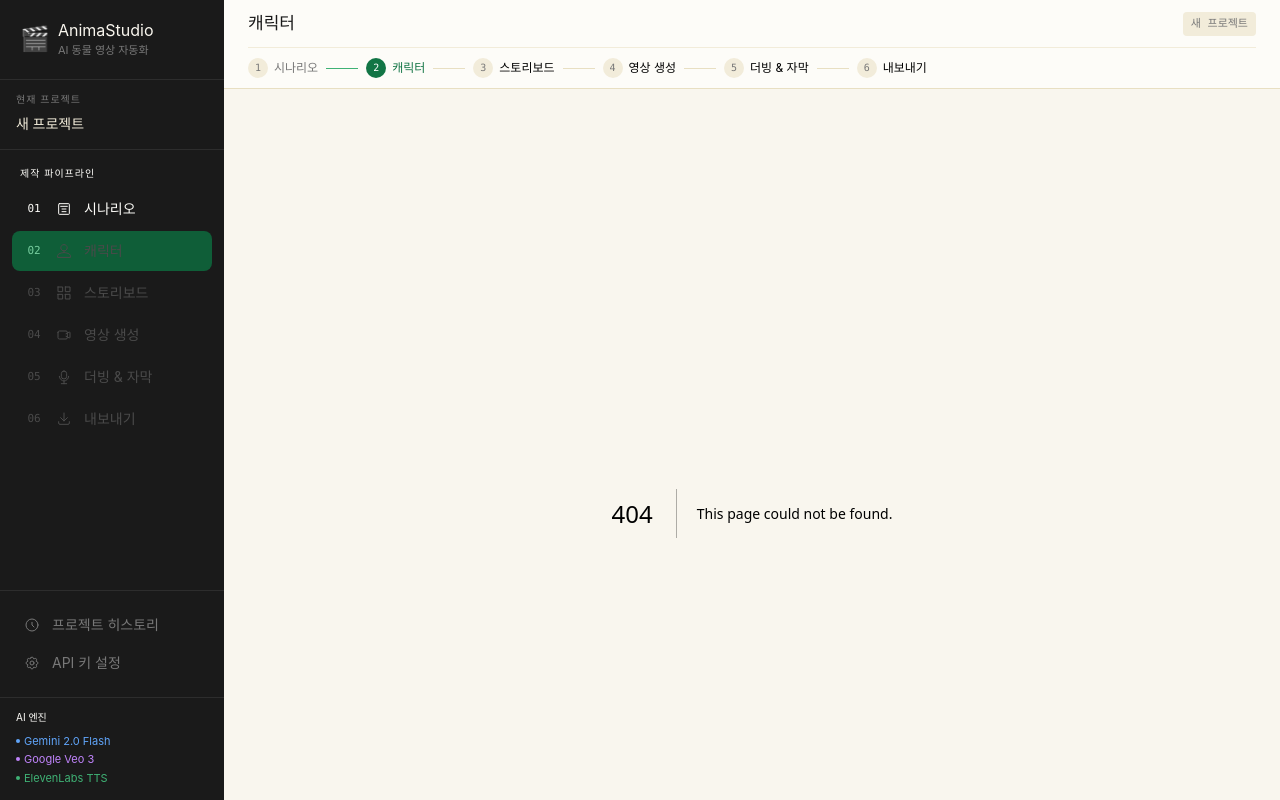
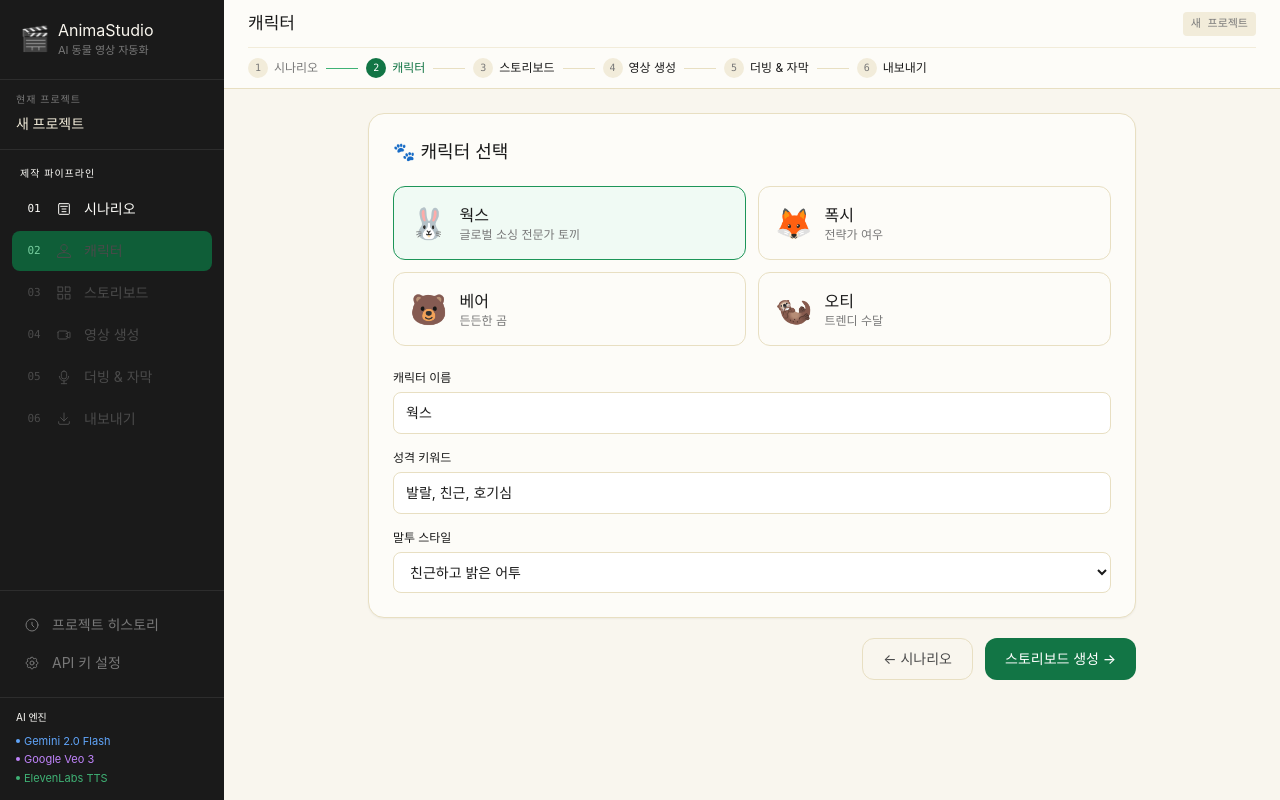
Before and after one commit to microworkskorea-maker/animastudio, a Next.js app in the folder frontend/: page /character in a window 1280 px wide. Before the commit this address had no page. Built offline with nearby package versions, Linux system fonts and the light colour scheme.

Commit message:
Create page.tsx

```diff
--- /dev/null
+++ b/frontend/src/app/character/page.tsx
@@ -0,0 +1,114 @@
+'use client'
+import { useState } from 'react'
+import { useRouter } from 'next/navigation'
+import { useStudioStore } from '@/lib/store'
+import toast from 'react-hot-toast'
+
+const PRESET_CHARACTERS = [
+  { emoji: '🐰', name: '웍스', role: '글로벌 소싱 전문가 토끼', personality: '발랄, 친근, 호기심', speechStyle: '친근하고 밝은 어투' },
+  { emoji: '🦊', name: '폭시', role: '전략가 여우', personality: '영리, 세련, 자신감', speechStyle: '논리적이고 세련된 어투' },
+  { emoji: '🐻', name: '베어', role: '든든한 곰', personality: '신뢰, 따뜻함, 안정감', speechStyle: '따뜻하고 든든한 어투' },
+  { emoji: '🦦', name: '오티', role: '트렌디 수달', personality: '유머, 개성, MZ감성', speechStyle: '유쾌하고 트렌디한 어투' },
+]
+
+export default function CharacterPage() {
+  const router = useRouter()
+  const { setCharacter, setStepStatus } = useStudioStore()
+
+  const [selected, setSelected] = useState(0)
+  const [name, setName] = useState(PRESET_CHARACTERS[0].name)
+  const [personality, setPersonality] = useState(PRESET_CHARACTERS[0].personality)
+  const [speechStyle, setSpeechStyle] = useState(PRESET_CHARACTERS[0].speechStyle)
+
+  const handleSelect = (i: number) => {
+    setSelected(i)
+    setName(PRESET_CHARACTERS[i].name)
+    setPersonality(PRESET_CHARACTERS[i].personality)
+    setSpeechStyle(PRESET_CHARACTERS[i].speechStyle)
+  }
+
+  const handleNext = () => {
+    const char = PRESET_CHARACTERS[selected]
+    setCharacter({
+      name,
+      role: char.role,
+      emoji: char.emoji,
+      personality,
+      speechStyle,
+      lockedPrompt: `${char.emoji} ${name} character, ${personality}, consistent design, cartoon mascot style`,
+      negativePrompt: 'no style change, no color change, maintain same character',
+    })
+    setStepStatus('character', 'done')
+    toast.success('캐릭터 설정 완료!')
+    router.push('/storyboard')
+  }
+
+  return (
+    <div className="max-w-3xl mx-auto">
+      <div className="bg-cream-50 rounded-2xl border border-cream-300 p-6 shadow-sm mb-5">
+        <h2 className="font-display text-lg text-ink-900 mb-5">🐾 캐릭터 선택</h2>
+        <div className="grid grid-cols-2 gap-3 mb-6">
+          {PRESET_CHARACTERS.map((c, i) => (
+            <button
+              key={i}
+              onClick={() => handleSelect(i)}
+              className={`flex items-center gap-3 p-4 rounded-xl border text-left transition-all ${
+                selected === i
+                  ? 'border-forest-500 bg-forest-50'
+                  : 'border-cream-300 hover:border-forest-300'
+              }`}
+            >
+              <span className="text-3xl">{c.emoji}</span>
+              <div>
+                <div className="font-medium text-ink-900">{c.name}</div>
+                <div className="text-xs text-ink-400">{c.role}</div>
+              </div>
+            </button>
+          ))}
+        </div>
+
+        <div className="space-y-4">
+          <div>
+            <label className="block text-xs font-medium text-ink-500 mb-1.5">캐릭터 이름</label>
+            <input
+              value={name}
+              onChange={e => setName(e.target.value)}
+              className="w-full rounded-lg border border-cream-300 bg-white px-3 py-2.5 text-sm focus:outline-none focus:border-forest-400"
+            />
+          </div>
+          <div>
+            <label className="block text-xs font-medium text-ink-500 mb-1.5">성격 키워드</label>
+            <input
+              value={personality}
+              onChange={e => setPersonality(e.target.value)}
+              className="w-full rounded-lg border border-cream-300 bg-white px-3 py-2.5 text-sm focus:outline-none focus:border-forest-400"
+            />
+          </div>
+          <div>
+            <label className="block text-xs font-medium text-ink-500 mb-1.5">말투 스타일</label>
+            <select
+              value={speechStyle}
+              onChange={e => setSpeechStyle(e.target.value)}
+              className="w-full rounded-lg border border-cream-300 bg-white px-3 py-2.5 text-sm focus:outline-none focus:border-forest-400"
+            >
+              <option>친근하고 밝은 어투</option>
+              <option>논리적이고 세련된 어투</option>
+              <option>따뜻하고 든든한 어투</option>
+              <option>유쾌하고 트렌디한 어투</option>
+              <option>공손하고 격식체</option>
+            </select>
+          </div>
+        </div>
+      </div>
+
+      <div className="flex justify-end gap-3">
+        <button onClick={() => router.push('/scenario')} className="px-5 py-2.5 rounded-xl border border-cream-300 text-sm text-ink-600 hover:bg-cream-100">
+          ← 시나리오
+        </button>
+        <button onClick={handleNext} className="px-5 py-2.5 rounded-xl bg-forest-600 text-white text-sm font-medium hover:bg-forest-700">
+          스토리보드 생성 →
+        </button>
+      </div>
+    </div>
+  )
+}
```
